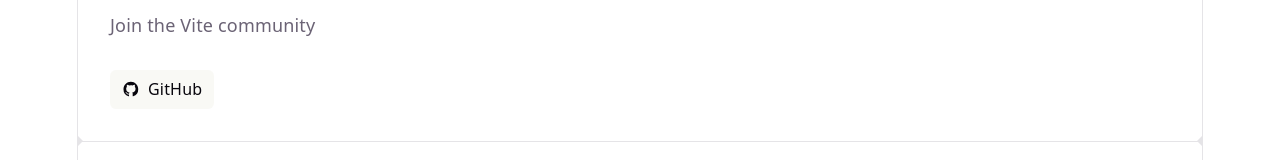
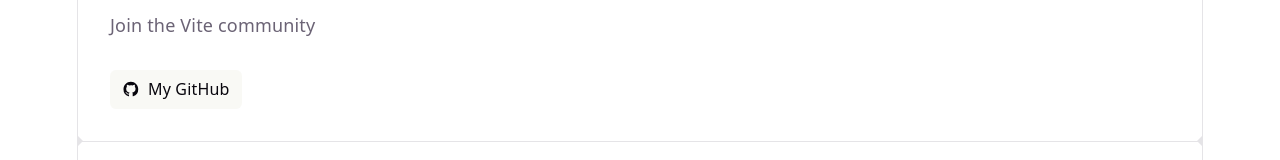
Before and after one commit to prncssmrcd/mercadoprincess-webprog, a React (Vite) app in the folder aquino-client/: page / in a window 1280 px wide. Shown: the part 571-731 px from the top of the page. Built offline with nearby package versions, Linux system fonts and the light colour scheme.

Commit message:
follow instruction

```diff
--- a/aquino-client/src/App.jsx
+++ b/aquino-client/src/App.jsx
@@ -54,7 +54,7 @@ function App() {
                 >
                   <use href="/icons.svg#github-icon"></use>
                 </svg>
-                GitHub
+                My GitHub
               </a>
             </li>
           </ul>
```
